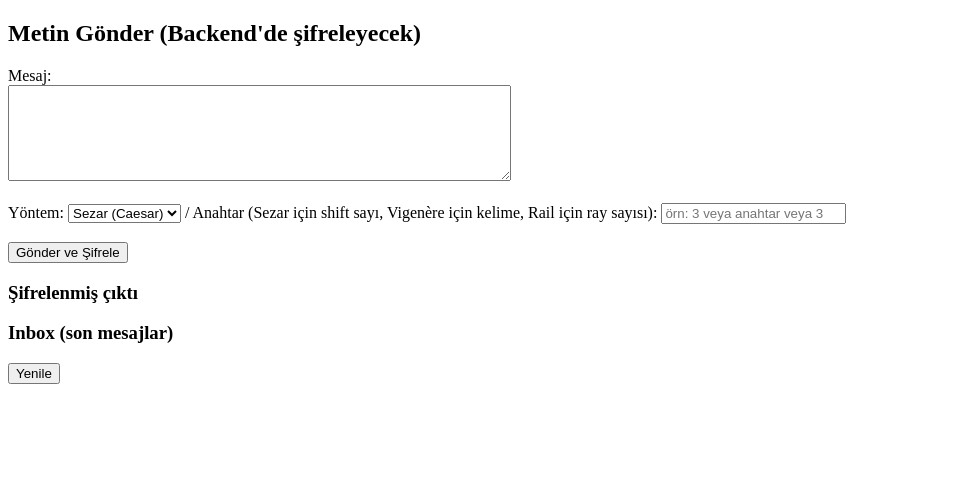
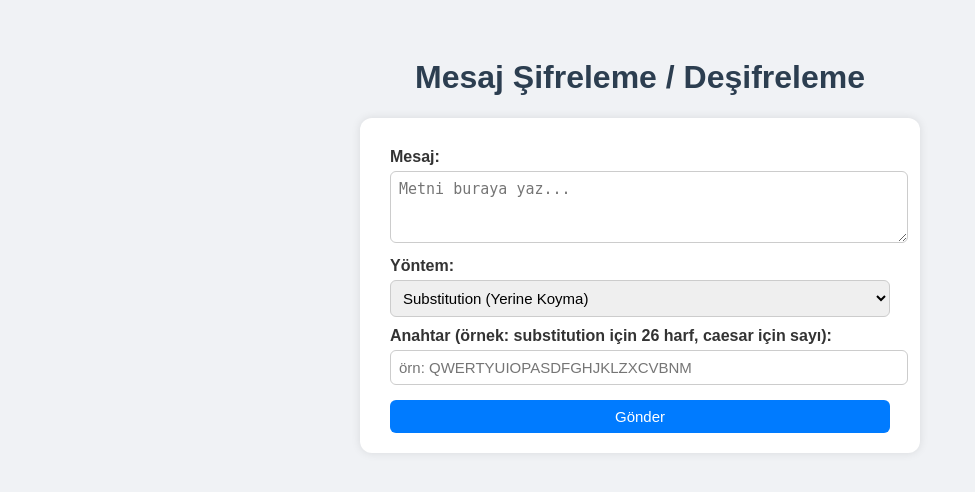
Before and after one commit to YSTuran/Server-Client-Deneme, a Flask app: page / in a window 1280 px wide. Shown: the top 492 px of the page, without its empty margins (0-975 px from the left). Run offline with Flask 3, Linux system fonts and the light colour scheme.

Commit message:
substition cipher ve decrypt fonksiyonları eklendi

```diff
--- a/app.py
+++ b/app.py
@@ -3,40 +3,56 @@ from typing import List, Dict
 
 app = Flask(__name__)
 
-
 INBOX: List[Dict] = []
 
 
+
+
 def caesar_encrypt(plain: str, shift: int) -> str:
-    result_chars = []
+    result = []
     for ch in plain:
         if 'a' <= ch <= 'z':
-            result_chars.append(chr((ord(ch) - ord('a') + shift) % 26 + ord('a')))
+            result.append(chr((ord(ch) - ord('a') + shift) % 26 + ord('a')))
         elif 'A' <= ch <= 'Z':
-            result_chars.append(chr((ord(ch) - ord('A') + shift) % 26 + ord('A')))
+            result.append(chr((ord(ch) - ord('A') + shift) % 26 + ord('A')))
         else:
-            result_chars.append(ch)
-    return ''.join(result_chars)
+            result.append(ch)
+    return ''.join(result)
+
+def caesar_decrypt(cipher: str, shift: int) -> str:
+    return caesar_encrypt(cipher, -shift)
+
 
 def vigenere_encrypt(plain: str, key: str) -> str:
     if not key:
         return plain
     res = []
     j = 0
-    key = key
     for ch in plain:
-        k = key[j % len(key)]
-        if 'a' <= ch <= 'z':
-            shift = ord(k.lower()) - ord('a')
-            res.append(chr((ord(ch) - ord('a') + shift) % 26 + ord('a')))
-            j += 1
-        elif 'A' <= ch <= 'Z':
-            shift = ord(k.lower()) - ord('a')
-            res.append(chr((ord(ch) - ord('A') + shift) % 26 + ord('A')))
+        if ch.isalpha():
+            shift = ord(key[j % len(key)].lower()) - ord('a')
+            base = ord('a') if ch.islower() else ord('A')
+            res.append(chr((ord(ch) - base + shift) % 26 + base))
             j += 1
         else:
             res.append(ch)
     return ''.join(res)
+
+def vigenere_decrypt(cipher: str, key: str) -> str:
+    if not key:
+        return cipher
+    res = []
+    j = 0
+    for ch in cipher:
+        if ch.isalpha():
+            shift = ord(key[j % len(key)].lower()) - ord('a')
+            base = ord('a') if ch.islower() else ord('A')
+            res.append(chr((ord(ch) - base - shift) % 26 + base))
+            j += 1
+        else:
+            res.append(ch)
+    return ''.join(res)
+
 
 def rail_fence_encrypt(plain: str, rails: int) -> str:
     if rails <= 1:
@@ -51,10 +67,54 @@ def rail_fence_encrypt(plain: str, rails: int) -> str:
             direction *= -1
     return ''.join(fence)
 
+def rail_fence_decrypt(cipher: str, rails: int) -> str:
+    if rails <= 1:
+        return cipher
+    pattern = []
+    rail, direction = 0, 1
+    for _ in cipher:
+        pattern.append(rail)
+        rail += direction
+        if rail == 0 or rail == rails - 1:
+            direction *= -1
+    fence = [''] * rails
+    pos = 0
+    for r in range(rails):
+        for i in range(len(cipher)):
+            if pattern[i] == r:
+                fence[r] += cipher[pos]
+                pos += 1
+    res = ''
+    for i in range(len(cipher)):
+        res += fence[pattern[i]][0]
+        fence[pattern[i]] = fence[pattern[i]][1:]
+    return res
+
+
+def substitution_encrypt(plain: str, key: str) -> str:
+    alphabet = 'abcdefghijklmnopqrstuvwxyz'
+    key = key.lower()
+    if len(key) != 26 or len(set(key)) != 26:
+        raise ValueError("Anahtar 26 harf içermeli ve tekrarsız olmalı")
+    table = str.maketrans(alphabet + alphabet.upper(),
+                          key + key.upper())
+    return plain.translate(table)
+
+def substitution_decrypt(cipher: str, key: str) -> str:
+    alphabet = 'abcdefghijklmnopqrstuvwxyz'
+    key = key.lower()
+    if len(key) != 26 or len(set(key)) != 26:
+        raise ValueError("Anahtar 26 harf içermeli ve tekrarsız olmalı")
+    table = str.maketrans(key + key.upper(),
+                          alphabet + alphabet.upper())
+    return cipher.translate(table)
+
+
 
 @app.route('/')
 def index():
     return render_template('index.html')
+
 
 @app.route('/send', methods=['POST'])
 def send():
@@ -62,39 +122,56 @@ def send():
     message = data.get('message', '')
     method = (data.get('method') or 'caesar').lower()
     key = data.get('key', '')
-    cipher_text = message
+    mode = (data.get('mode') or 'encrypt').lower()
 
     try:
         if method == 'caesar':
             shift = int(key) if str(key).isdigit() else 3
-            cipher_text = caesar_encrypt(message, shift)
+            result = caesar_encrypt(message, shift) if mode == 'encrypt' else caesar_decrypt(message, shift)
+            reverse = caesar_decrypt(result, shift) if mode == 'encrypt' else caesar_encrypt(result, shift)
 
         elif method == 'vigenere':
-            cipher_text = vigenere_encrypt(message, str(key))
+            result = vigenere_encrypt(message, key) if mode == 'encrypt' else vigenere_decrypt(message, key)
+            reverse = vigenere_decrypt(result, key) if mode == 'encrypt' else vigenere_encrypt(result, key)
 
-        elif method == 'railfence' or method == 'rail-fence' or method == 'rail':
+        elif method in ['rail', 'railfence', 'rail-fence']:
             rails = int(key) if str(key).isdigit() and int(key) > 0 else 3
-            cipher_text = rail_fence_encrypt(message, rails)
+            result = rail_fence_encrypt(message, rails) if mode == 'encrypt' else rail_fence_decrypt(message, rails)
+            reverse = rail_fence_decrypt(result, rails) if mode == 'encrypt' else rail_fence_encrypt(result, rails)
+
+        elif method == 'substitution':
+            encrypted = substitution_encrypt(message, key)
+            decrypted = substitution_decrypt(encrypted, key)
+            INBOX.append({
+                "plain": message,
+                "encrypted": encrypted,
+                "decrypted": decrypted,
+                "method": "substitution",
+                "key": key
+            })
+            return jsonify({
+                "encrypted": encrypted,
+                "decrypted": decrypted,
+                "method": "substitution"
+            })
 
         else:
             return jsonify({"error": "Bilinmeyen yöntem"}), 400
 
+        INBOX.append({
+            "plain": message,
+            "result": result,
+            "reverse": reverse,
+            "method": method,
+            "mode": mode,
+            "key": key
+        })
+
+        return jsonify({"result": result, "reverse": reverse})
+
     except Exception as e:
-        return jsonify({"error": "Şifreleme sırasında hata", "detail": str(e)}), 500
+        return jsonify({"error": str(e)}), 400
 
-
-    INBOX.append({
-        "plain": message,
-        "cipher": cipher_text,
-        "method": method,
-        "meta": {"key": key}
-    })
-
-    return jsonify({"cipher": cipher_text})
-
-@app.route('/inbox', methods=['GET'])
-def inbox():
-    return jsonify({"messages": INBOX[-20:]})
 
 if __name__ == '__main__':
     app.run(debug=True, host='127.0.0.1', port=5000)
--- a/static/script.js
+++ b/static/script.js
@@ -1,24 +1,32 @@
-document.getElementById('sendBtn').addEventListener('click', async () => {
+async function sendMessage() {
   const message = document.getElementById('message').value;
   const method = document.getElementById('method').value;
   const key = document.getElementById('key').value;
+  const mode = document.getElementById('mode').value;
 
   const resp = await fetch('/send', {
     method: 'POST',
     headers: {'Content-Type': 'application/json'},
-    body: JSON.stringify({message, method, key})
+    body: JSON.stringify({message, method, key, mode})
   });
 
   const data = await resp.json();
   if (resp.ok) {
-    document.getElementById('result').textContent = data.cipher;
+    document.getElementById('cipherOut').textContent = data.cipher;
+    document.getElementById('decodedOut').textContent = data.decoded;
   } else {
-    document.getElementById('result').textContent = 'Hata: ' + (data.error || JSON.stringify(data));
+    document.getElementById('cipherOut').textContent = 'Hata: ' + (data.error || JSON.stringify(data));
+    document.getElementById('decodedOut').textContent = '';
   }
-});
+}
 
-document.getElementById('refresh').addEventListener('click', async () => {
-  const r = await fetch('/inbox');
-  const d = await r.json();
+async function loadInbox() {
+  const resp = await fetch('/inbox');
+  const d = await resp.json();
   document.getElementById('inbox').textContent = JSON.stringify(d.messages, null, 2);
-});
+}
+
+document.getElementById('sendBtn').addEventListener('click', sendMessage);
+document.getElementById('refresh').addEventListener('click', loadInbox);
+
+loadInbox();
--- a/templates/index.html
+++ b/templates/index.html
@@ -1,35 +1,140 @@
-<!doctype html>
-<html>
+<!DOCTYPE html>
+<html lang="tr">
 <head>
-  <meta charset="utf-8" />
-  <title>Metin Gönder ve Şifrele</title>
+    <meta charset="UTF-8">
+    <title>Mesaj Şifreleme Uygulaması</title>
+    <style>
+        body {
+            font-family: Arial, sans-serif;
+            background: #f0f2f5;
+            color: #333;
+            display: flex;
+            flex-direction: column;
+            align-items: center;
+            padding: 30px;
+        }
+
+        h1 {
+            color: #2c3e50;
+        }
+
+        .container {
+            background: #fff;
+            border-radius: 12px;
+            padding: 20px 30px;
+            box-shadow: 0 0 10px rgba(0,0,0,0.1);
+            width: 500px;
+        }
+
+        label {
+            font-weight: bold;
+            display: block;
+            margin-top: 10px;
+        }
+
+        input, select, textarea, button {
+            width: 100%;
+            margin-top: 5px;
+            padding: 8px;
+            border: 1px solid #ccc;
+            border-radius: 6px;
+            font-size: 15px;
+        }
+
+        button {
+            margin-top: 15px;
+            background-color: #007bff;
+            color: white;
+            border: none;
+            cursor: pointer;
+        }
+
+        button:hover {
+            background-color: #0056b3;
+        }
+
+        .output {
+            margin-top: 20px;
+            padding: 10px;
+            background: #f8f9fa;
+            border-radius: 8px;
+        }
+
+        pre {
+            background: #e9ecef;
+            padding: 10px;
+            border-radius: 8px;
+            font-family: Consolas, monospace;
+        }
+    </style>
 </head>
 <body>
-  <h2>Metin Gönder (Backend'de şifreleyecek)</h2>
+    <h1> Mesaj Şifreleme / Deşifreleme</h1>
 
-  <label>Mesaj:</label><br/>
-  <textarea id="message" rows="6" cols="60"></textarea><br/><br/>
+    <div class="container">
+        <label>Mesaj:</label>
+        <textarea id="message" rows="3" placeholder="Metni buraya yaz..."></textarea>
 
-  <label>Yöntem:</label>
-  <select id="method">
-    <option value="caesar">Sezar (Caesar)</option>
-    <option value="vigenere">Vigenère</option>
-    <option value="railfence">Rail Fence</option>
-  </select>
+        <label>Yöntem:</label>
+        <select id="method">
+            <option value="substitution">Substitution (Yerine Koyma)</option>
+            <option value="caesar">Caesar</option>
+            <option value="vigenere">Vigenere</option>
+            <option value="rail">Rail Fence</option>
+        </select>
 
-  <label> / Anahtar (Sezar için shift sayı, Vigenère için kelime, Rail için ray sayısı):</label>
-  <input id="key" type="text" placeholder="örn: 3 veya anahtar veya 3" />
+        <label>Anahtar (örnek: substitution için 26 harf, caesar için sayı):</label>
+        <input type="text" id="key" placeholder="örn: QWERTYUIOPASDFGHJKLZXCVBNM">
 
-  <br/><br/>
-  <button id="sendBtn">Gönder ve Şifrele</button>
+        <button onclick="sendMessage()">Gönder</button>
 
-  <h3>Şifrelenmiş çıktı</h3>
-  <pre id="result"></pre>
+        <div class="output" id="output" style="display:none;">
+            <h3>Sonuçlar:</h3>
+            <p><strong> Şifrelenmiş Metin:</strong></p>
+            <pre id="encryptedText"></pre>
+            <p><strong> Çözülmüş Metin:</strong></p>
+            <pre id="decryptedText"></pre>
+        </div>
+    </div>
 
-  <h3>Inbox (son mesajlar)</h3>
-  <button id="refresh">Yenile</button>
-  <pre id="inbox"></pre>
+    <script>
+        async function sendMessage() {
+            const message = document.getElementById('message').value.trim();
+            const method = document.getElementById('method').value;
+            const key = document.getElementById('key').value.trim();
 
-  <script src="/static/script.js"></script>
+            if (!message) {
+                alert("Lütfen bir mesaj girin.");
+                return;
+            }
+
+            const response = await fetch('/send', {
+                method: 'POST',
+                headers: {'Content-Type': 'application/json'},
+                body: JSON.stringify({
+                    message,
+                    method,
+                    key,
+                    mode: 'encrypt'
+                })
+            });
+
+            const data = await response.json();
+            const outputDiv = document.getElementById('output');
+            const encryptedText = document.getElementById('encryptedText');
+            const decryptedText = document.getElementById('decryptedText');
+
+            outputDiv.style.display = 'block';
+
+            if (data.error) {
+                encryptedText.textContent = " Hata: " + data.error;
+                decryptedText.textContent = "";
+            } else {
+
+                encryptedText.textContent = data.encrypted || data.result || "(boş)";
+                decryptedText.textContent = data.decrypted || data.reverse || "(boş)";
+            }
+        }
+    </script>
 </body>
 </html>
```
